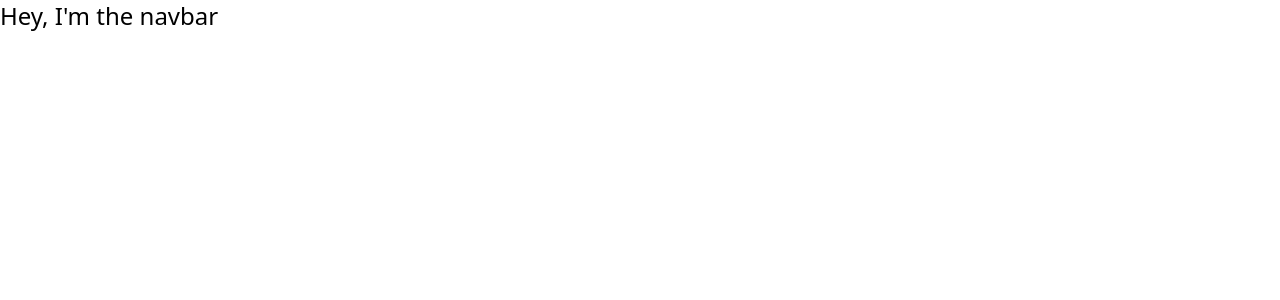
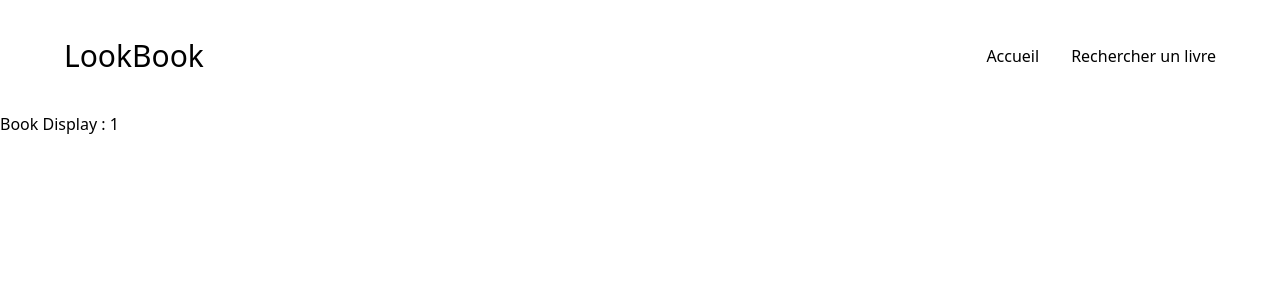
Before and after one commit to Junevice/vue-bibliotheque-search, a Vue app: page /book/1 in a window 1280 px wide. Before the commit this address had no page. Shown: the top 300 px of the page. Built offline with nearby package versions, Linux system fonts and the light colour scheme.

Commit message:
Router is up running

```diff
--- a/src/App.vue
+++ b/src/App.vue
@@ -4,72 +4,17 @@ import { RouterLink, RouterView } from 'vue-router'
 
 <template>
   <header>
-    <p class="text-2xl">Hey, I'm the navbar</p>
+    <nav class="h-28 px-16 flex justify-between items-center">
+      <div>
+        <h1 class="text-3xl">LookBook</h1>
+      </div>
+
+      <ul class="flex gap-8">
+        <RouterLink to="/"><li>Accueil</li></RouterLink>
+        <RouterLink to="/search"><li>Rechercher un livre</li></RouterLink>
+      </ul>
+    </nav>
   </header>
 
   <RouterView />
 </template>
-
-<style scoped>
-header {
-  line-height: 1.5;
-  max-height: 100vh;
-}
-
-.logo {
-  display: block;
-  margin: 0 auto 2rem;
-}
-
-nav {
-  width: 100%;
-  font-size: 12px;
-  text-align: center;
-  margin-top: 2rem;
-}
-
-nav a.router-link-exact-active {
-  color: var(--color-text);
-}
-
-nav a.router-link-exact-active:hover {
-  background-color: transparent;
-}
-
-nav a {
-  display: inline-block;
-  padding: 0 1rem;
-  border-left: 1px solid var(--color-border);
-}
-
-nav a:first-of-type {
-  border: 0;
-}
-
-@media (min-width: 1024px) {
-  header {
-    display: flex;
-    place-items: center;
-    padding-right: calc(var(--section-gap) / 2);
-  }
-
-  .logo {
-    margin: 0 2rem 0 0;
-  }
-
-  header .wrapper {
-    display: flex;
-    place-items: flex-start;
-    flex-wrap: wrap;
-  }
-
-  nav {
-    text-align: left;
-    margin-left: -1rem;
-    font-size: 1rem;
-
-    padding: 1rem 0;
-    margin-top: 1rem;
-  }
-}
-</style>
--- a/src/router/index.ts
+++ b/src/router/index.ts
@@ -1,5 +1,7 @@
 import { createRouter, createWebHistory } from 'vue-router'
 import Home from '../views/Home.vue'
+import BookSearch from '../views/BookSearch.vue'
+import BookDisplay from '../views/BookDisplay.vue'
 
 const router = createRouter({
   history: createWebHistory(import.meta.env.BASE_URL),
@@ -8,7 +10,18 @@ const router = createRouter({
       path: '/',
       name: 'home',
       component: Home
-    }
+    },
+    {
+      path: '/search',
+      name: 'SearchBook',
+      component: BookSearch
+    },
+    {
+      path: '/book/:id',
+      name: 'DisplayBook',
+      component: BookDisplay,
+      props:true
+    },
   ]
 })
 
--- /dev/null
+++ b/src/views/BookDisplay.vue
@@ -0,0 +1,14 @@
+<script setup lang="ts">
+const props = defineProps({
+  id:{
+    required:true,
+    type:String
+  }
+})
+</script>
+
+<template>
+  <main>
+    <p>Book Display : {{ id }}</p>
+  </main>
+</template>
--- /dev/null
+++ b/src/views/BookSearch.vue
@@ -0,0 +1,9 @@
+<script setup lang="ts">
+
+</script>
+
+<template>
+  <main>
+    <p>Search Book</p>
+  </main>
+</template>
```
